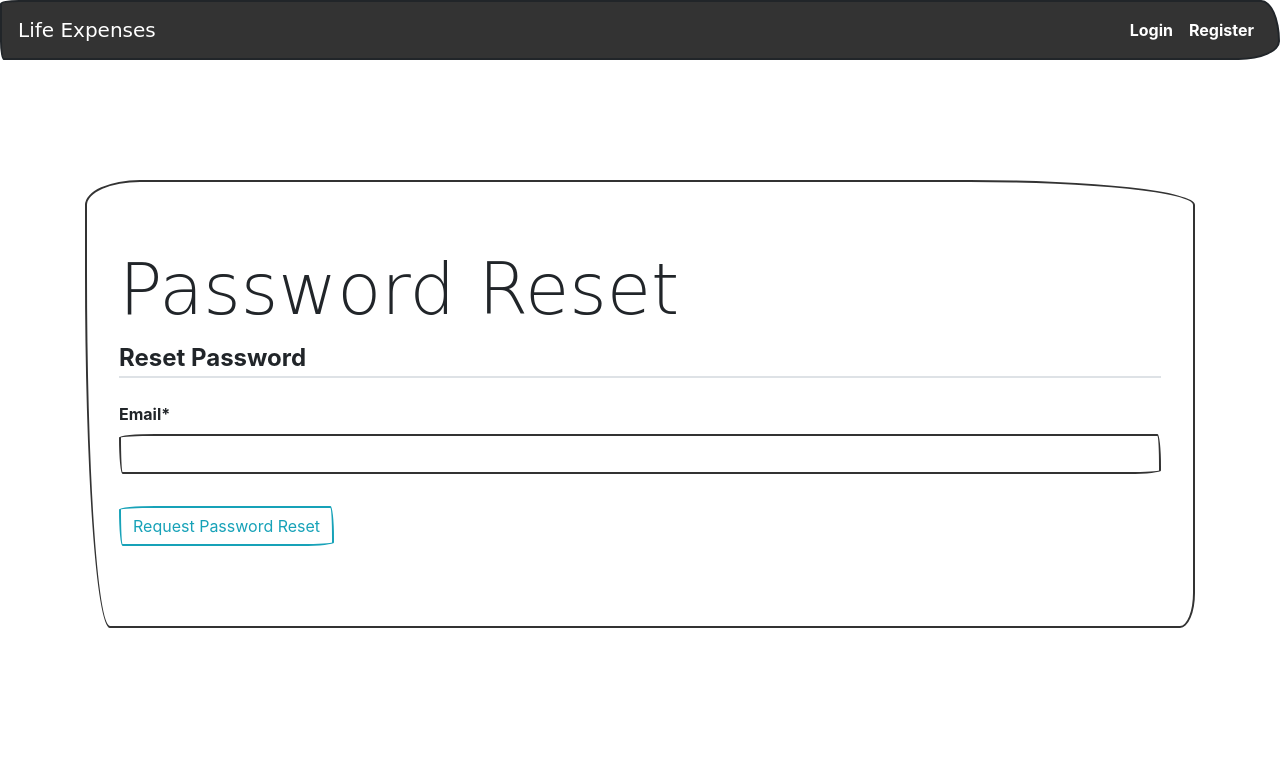
After one commit to MeRichard123/LifeExpenses, a Django app: page /password-reset in a window 1280 px wide. The commit adds this page. Shown: the top 779 px of the page. Run offline with Django 3.2, Linux system fonts and the light colour scheme; some libraries are stand-ins or nearby versions; some web fonts are replaced.

Commit message:
Password resets

```diff
--- a/ExpenseTracker/ExpenseTracker/urls.py
+++ b/ExpenseTracker/ExpenseTracker/urls.py
@@ -9,6 +9,19 @@ urlpatterns = [
     path("logout/", auth_views.LogoutView.as_view(template_name="accounts/logout.html"), name="logout"),
     path("register/", account_views.register, name="register"),
 
+    path("password-reset", auth_views.PasswordResetView.as_view(
+        template_name="accounts/password_reset.html"), name="password_reset"),
+
+    path("password-reset/done/", auth_views.PasswordResetDoneView.as_view(
+        template_name="accounts/password_reset_done.html"), name="password_reset_done"),
+
+    path("password-reset-confirm/<uidb64>/<token>", auth_views.PasswordResetConfirmView.as_view(
+        template_name="accounts/password_reset_confirm.html"), name="password_reset_confirm"),
+
+    path("password-reset-complete/", auth_views.PasswordResetCompleteView.as_view(
+        template_name="accounts/password_reset_complete.html"), name="password_reset_complete"),
+
+
     path("", include("accounts.urls")),
     path("", include("expense.urls")),
     path("", include("todo.urls")),
--- a/ExpenseTracker/accounts/templates/accounts/login.html
+++ b/ExpenseTracker/accounts/templates/accounts/login.html
@@ -18,6 +18,10 @@
     <p class="text-center mt-3">
       Don't Have an Account? <a href="{% url 'register' %}">Sign Up</a>
     </p>
+    <p class="text-center mt-3">
+      Forgot Your password?
+      <a href="{% url 'password_reset' %}">Reset Password</a>
+    </p>
   </div>
 </div>
 
--- /dev/null
+++ b/ExpenseTracker/accounts/templates/accounts/password_reset.html
@@ -0,0 +1,31 @@
+{% extends "base.html" %}
+<!-- -->
+{% load crispy_forms_tags %}
+<!-- -->
+{% load static %}
+
+<!-- -->
+{% block content %}
+<!-- -->
+<div class="container-fluid form-wrapper">
+  <div class="container form-container">
+    <div class="jumbotron">
+      <h1 class="display-3">Password Reset</h1>
+      <form action="" method="POST">
+        {% csrf_token %}
+        <fieldset class="form-group">
+          <legend class="border-bottom mb-4">Reset Password</legend>
+          {{ form|crispy }}
+        </fieldset>
+        <div class="form-group">
+          <button class="btn btn-outline-info" type="submit">
+            Request Password Reset
+          </button>
+        </div>
+      </form>
+    </div>
+  </div>
+</div>
+
+<!-- -->
+{% endblock content %}<!-- -->
```
Also changed, not shown: ExpenseTracker/ExpenseTracker/settings.py (+7 -0 lines), ExpenseTracker/accounts/templates/accounts/password_reset_complete.html (added, +20 -0 lines), ExpenseTracker/accounts/templates/accounts/password_reset_confirm.html (added, +32 -0 lines), ExpenseTracker/accounts/templates/accounts/password_reset_done.html (added, +21 -0 lines), ExpenseTracker/expense/templates/dashboard.html (+19 -15 lines), ExpenseTracker/expense/views.py (+12 -7 lines).
